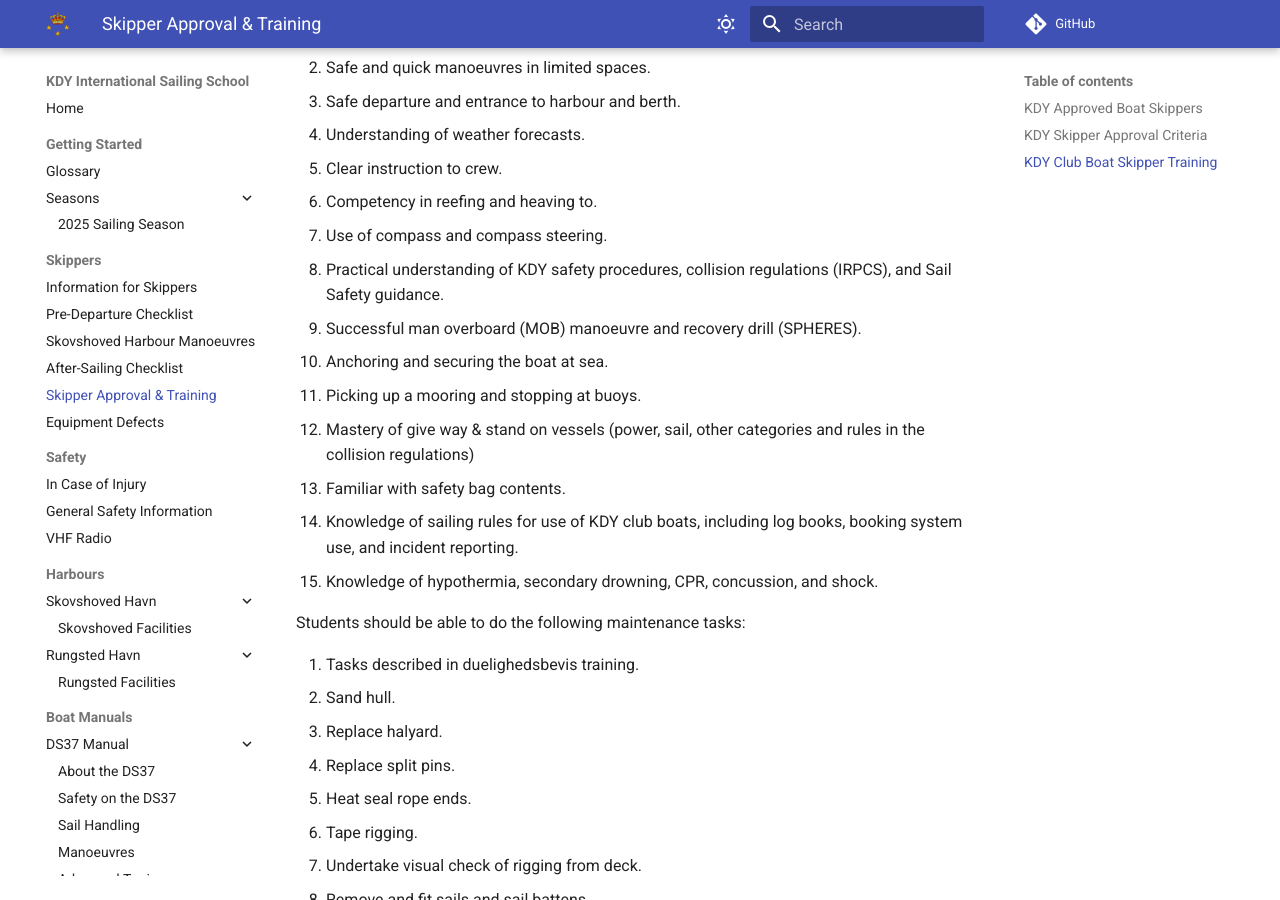
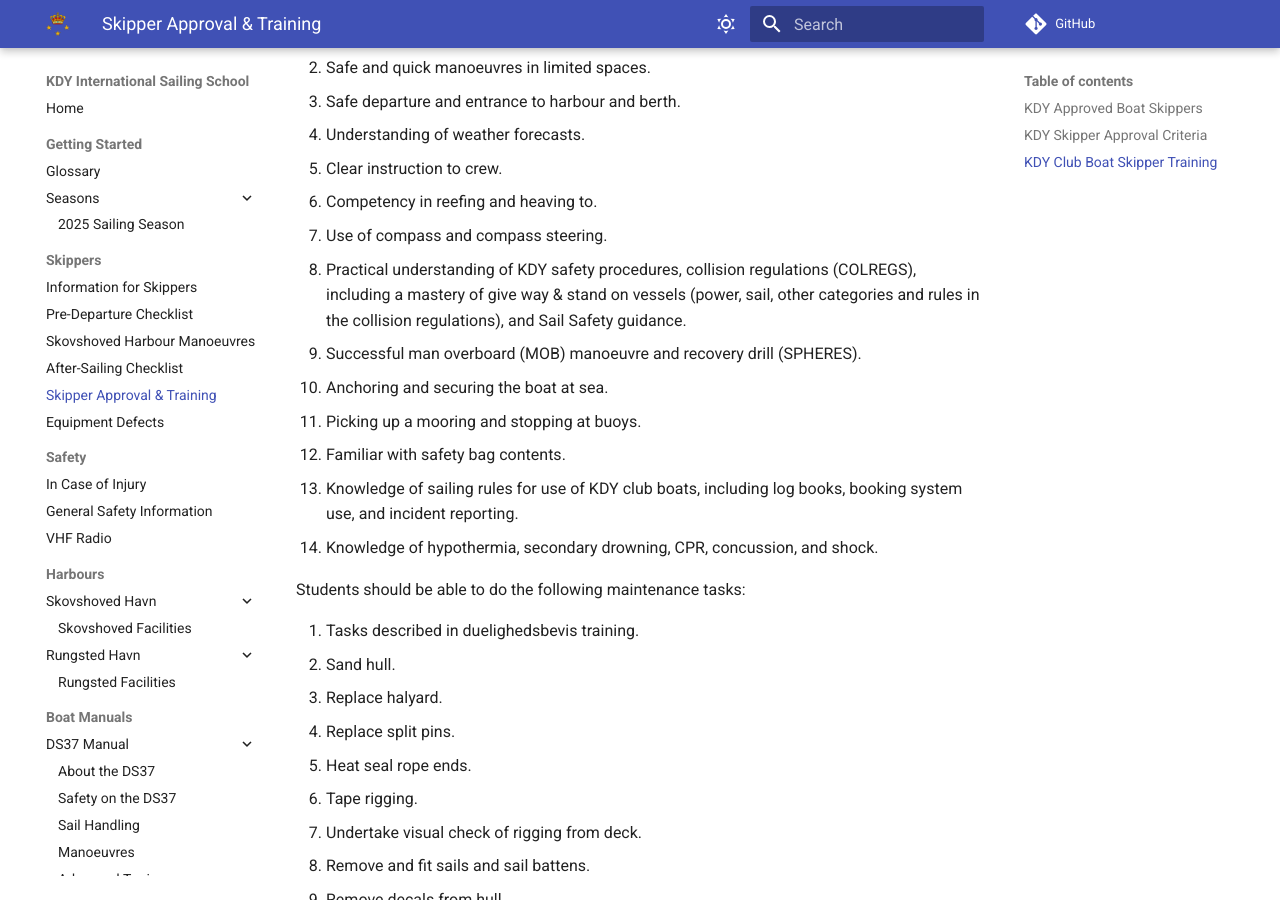
Before and after one commit to x123/kdy-iss, an MkDocs documentation site: the page built from docs/skipper-approval-training.md, in a window 1280 px wide and 900 px high, scrolled down 1183 px. Built offline with MkDocs 1.6.1 and Material for MkDocs 9.7.7, drawn with Linux system fonts in a browser that asks for light colours; comment, search, counter and statistics services are not loaded.

Commit message:
fix: IRPCS-> COLREGS + combine #8 and #12

```diff
--- a/docs/skipper-approval-training.md
+++ b/docs/skipper-approval-training.md
@@ -44,16 +44,16 @@
 6. Competency in reefing and heaving to.
 7. Use of compass and compass steering.
 8. Practical understanding of KDY safety procedures, collision regulations
-   (IRPCS), and Sail Safety guidance.
+   (COLREGS), including a mastery of give way & stand on vessels (power, sail,
+   other categories and rules in the collision regulations), and Sail Safety
+   guidance.
 9. Successful man overboard (MOB) manoeuvre and recovery drill (SPHERES).
 10. Anchoring and securing the boat at sea.
 11. Picking up a mooring and stopping at buoys.
-12. Mastery of give way & stand on vessels (power, sail, other categories and
-    rules in the collision regulations)
-13. Familiar with safety bag contents.
-14. Knowledge of sailing rules for use of KDY club boats, including log books,
+12. Familiar with safety bag contents.
+13. Knowledge of sailing rules for use of KDY club boats, including log books,
     booking system use, and incident reporting.
-15. Knowledge of hypothermia, secondary drowning, CPR, concussion, and shock.
+14. Knowledge of hypothermia, secondary drowning, CPR, concussion, and shock.
 
 Students should be able to do the following maintenance tasks:
 
```
